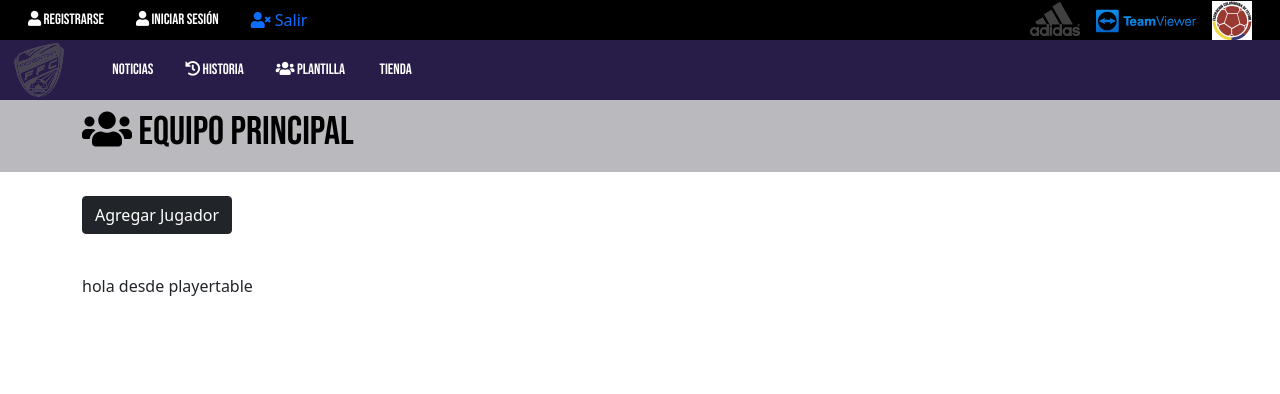
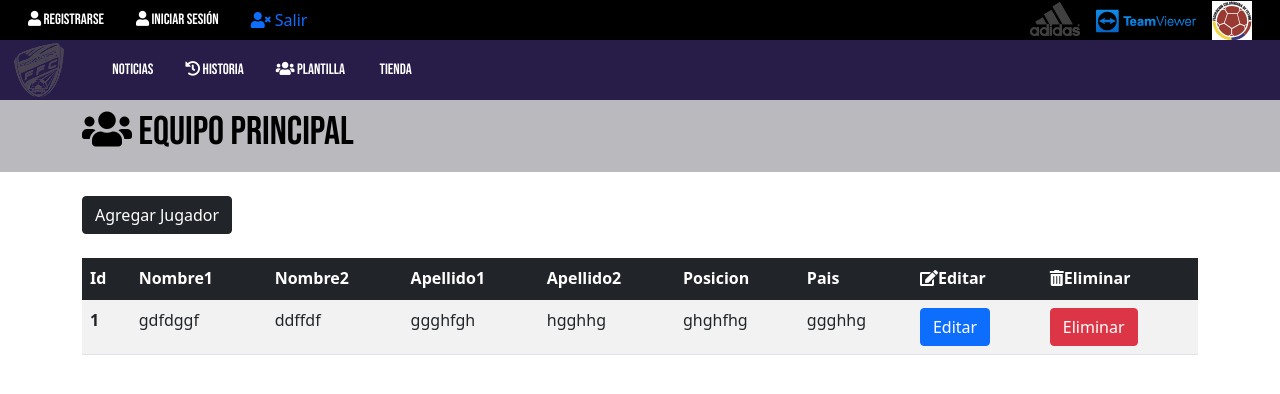
Before and after one commit to jodu07/Fiore-Front, an Angular app: page /playerPage in a window 1280 px wide. Shown: the top 394 px of the page. Built offline with nearby package versions, Linux system fonts and the light colour scheme; some icons are missing.

Commit message:
commit 4

```diff
--- a/src/app/player/components/player-table/player-table.component.html
+++ b/src/app/player/components/player-table/player-table.component.html
@@ -1,5 +1,35 @@
 <table class="table table-striped table-hover">
+  <thead class="table-dark">
+    <tr>
+      <th scope="col">Id</th>
+      <th scope="col">Nombre1</th>
+      <th scope="col">Nombre2</th>
+      <th scope="col">Apellido1</th>
+      <th scope="col">Apellido2</th>
+      <th scope="col">Posicion</th>
+      <th scope="col">Pais</th>
+      <th scope="col"><i class="fas fa-edit"></i>Editar</th>
+      <th scope="col"><i class="fas fa-trash-alt"></i>Eliminar</th>
+    </tr>
+  </thead>
+  <tbody>
+    <tr>
+      <th>1</th>
+      <td>gdfdggf</td>
+      <td>ddffdf</td>
+      <td>ggghfgh</td>
+      <td>hgghhg</td>
+      <td>ghghfhg</td>
+      <td>ggghhg</td>
+      <td>
+        <button  type="button" class="btn btn-primary">Editar</button>
+       <!-- <button [routerLink]="['/modificar', jugador.idJugador]" class="btn btn-primary btn-sm float-end">Editar</button> -->
+      </td>
+      <td>
+        <button  type="button" class="btn btn-danger">Eliminar</button>
 
-  </table>
+    </td>
 
-  hola desde playertable
+    </tr>
+  </tbody>
+</table>
--- a/src/app/player/components/player-table/player-table.component.ts
+++ b/src/app/player/components/player-table/player-table.component.ts
@@ -7,6 +7,8 @@ import { Component, OnInit } from '@angular/core';
 })
 export class PlayerTableComponent implements OnInit {
 
+
+
   constructor() { }
 
   ngOnInit(): void {
--- a/src/app/player/player.module.ts
+++ b/src/app/player/player.module.ts
@@ -12,6 +12,9 @@ import { PlayerTableComponent } from './components/player-table/player-table.com
   ],
   imports: [
     CommonModule
+  ],
+  exports:[
+    PlayerPageComponent
   ]
 })
 export class PlayerModule { }
```
Also changed, not shown: src/app/app.module.ts (+8 -11 lines), src/app/player/services/player.service.ts (added, +9 -0 lines), src/app/shared/shared.module.ts (added, +33 -0 lines).
